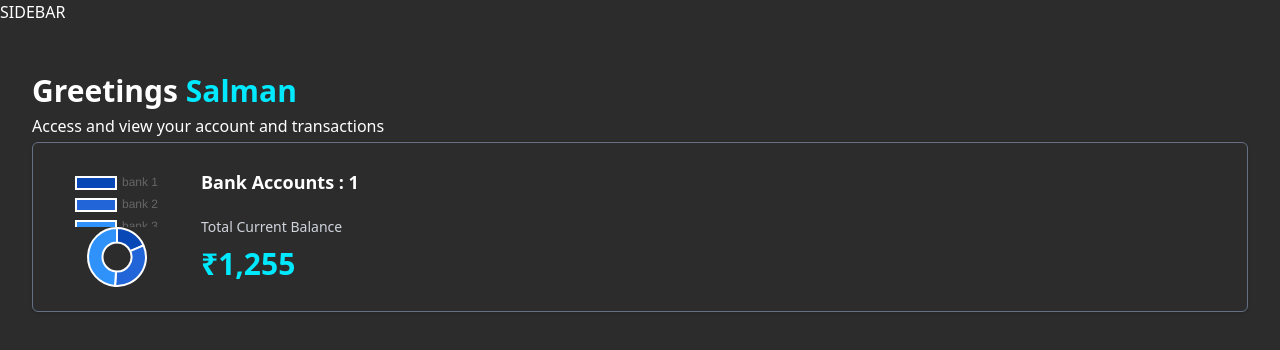
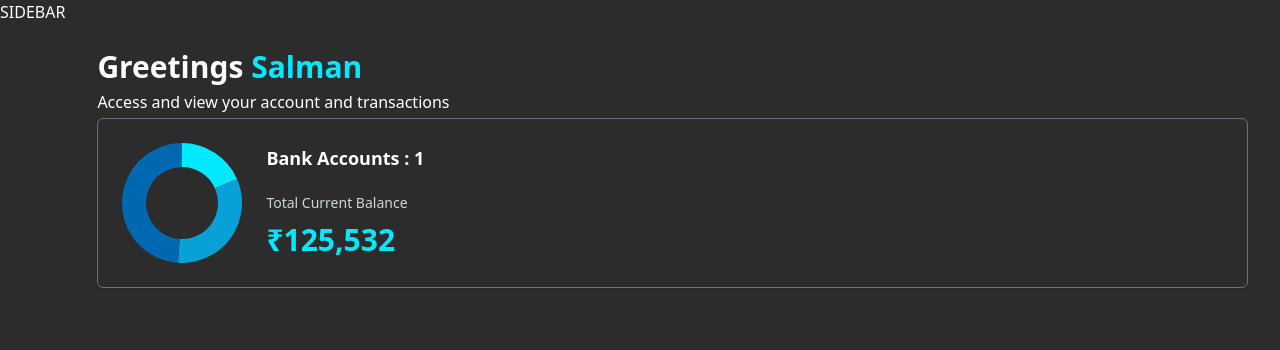
Before and after one commit to sulli0198/sm_banking, a Next.js app: page / in a window 1280 px wide. Shown: the top 350 px of the page. Built offline with nearby package versions, Linux system fonts and the light colour scheme.

Commit message:
complete working with chart and start building sidebar

```diff
--- a/app/(root)/layout.tsx
+++ b/app/(root)/layout.tsx
@@ -4,7 +4,7 @@ export default function RootLayout({
   children: React.ReactNode;
 }>) {
   return (
-    <main>
+    <main className="flex h-full w-full font-inter">
       SIDEBAR
       {children}
     </main>
--- a/components/DoughnutCart.tsx
+++ b/components/DoughnutCart.tsx
@@ -11,13 +11,26 @@ const DoughnutCart = ({accounts} : DoughnutChartProps ) => {
       {
       label:'Banks',
       data: [1250, 2222, 3327],
-      backgroundColor: ['#0747b6','#2265d8','#2f91fa'],
+      backgroundColor: ['#00e9ff','#08a0d7','#0067b1'],
+      borderWidth: 0,
       }
     ],
       labels: ['bank 1','bank 2','bank 3']
     }
 
-    return <Doughnut data={data} />
+    const options = {
+      cutout: '60%',
+      plugins: {
+        legend: {
+          display: false,
+        },
+      },
+    };
+
+    return <Doughnut
+    data={data}
+    options={options}
+    />
   }
 
 
--- a/components/ui/HeaderBox.tsx
+++ b/components/ui/HeaderBox.tsx
@@ -17,7 +17,7 @@ const HeaderBox = ({ type = "title", title, subtext, user }: HeaderBoxProps) =>
       <TotalBalanceBox
       accounts = {[]}
       totalBanks = {1}
-      totalCurrentBalance = {1255.32}
+      totalCurrentBalance = {125532.32}
       />
     </div>
   );
```
Also changed, not shown: components/SideBar.tsx (added).
